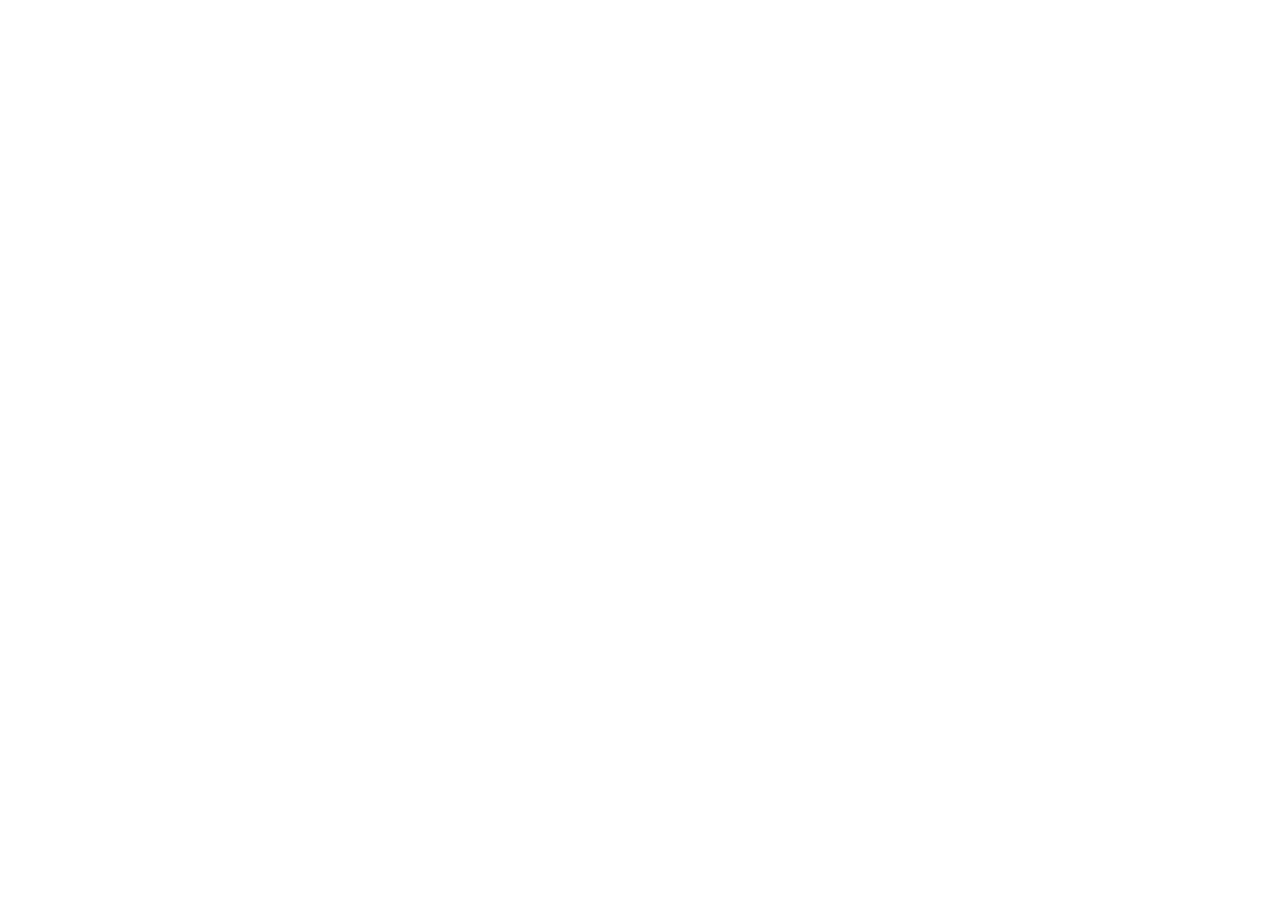
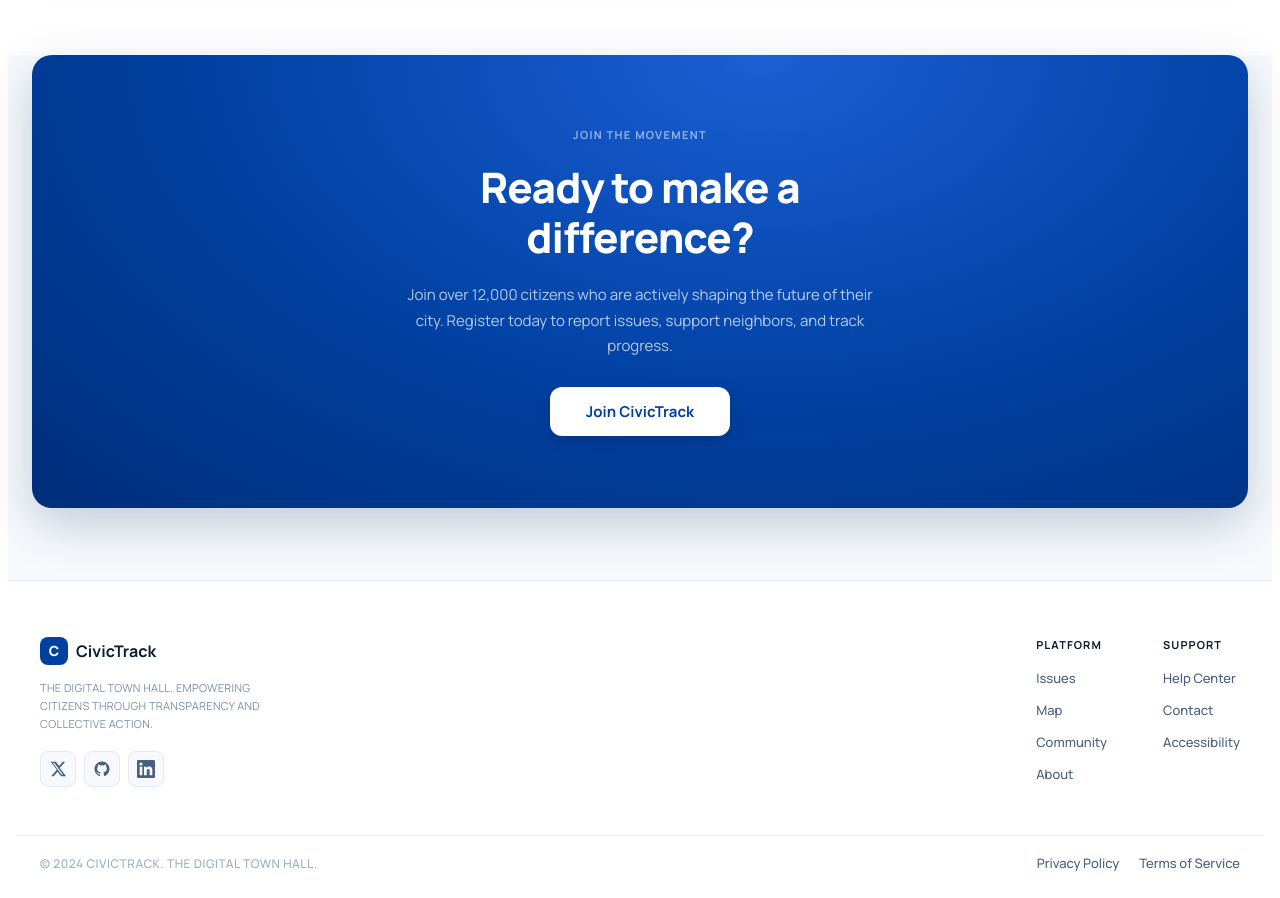
Before and after one commit to Krishna-Acharya-Dev/civic-track, a React (Vite) app in the folder client/: page / in a window 1280 px wide. Shown: the part 720-1618 px from the top of the page. Before the commit the page ends 800 px from the top, so only its background shows below. Built offline with nearby package versions, Linux system fonts and the light colour scheme.

Commit message:
CTA and Footer section

```diff
--- a/client/src/App.jsx
+++ b/client/src/App.jsx
@@ -1,11 +1,17 @@
 import Navbar from "./components/Navbar";
 import Hero from "./components/Hero";
+import Stats from "./components/Stats";
+import CTA from "./components/CTA";
+import Footer from "./components/Footer";
 
 function App() {
   return (
     <>
 <Navbar />
 <Hero />
+<Stats />
+<CTA />
+<Footer />
     </>
   );
 }
--- /dev/null
+++ b/client/src/components/CTA.jsx
@@ -0,0 +1,24 @@
+import styles from "./CTA.module.css";
+
+export default function CTA() {
+  return (
+    <section className={styles.cta}>
+      <div className={styles.inner}>
+        <p className={styles.eyebrow}>Join the Movement</p>
+
+        <h2 className={styles.heading}>
+          Ready to make a <br className={styles.br} />
+          difference?
+        </h2>
+
+        <p className={styles.description}>
+          Join over 12,000 citizens who are actively shaping the future of their
+          city. Register today to report issues, support neighbors, and track
+          progress.
+        </p>
+
+        <button className={styles.btn}>Join CivicTrack</button>
+      </div>
+    </section>
+  );
+}
--- /dev/null
+++ b/client/src/components/CTA.module.css
@@ -0,0 +1,119 @@
+@import url("https://fonts.googleapis.com/css2?family=Manrope:wght@200..800&display=swap");
+
+
+.cta {
+  padding: 0 24px 72px;
+  background-color: #f7f9fc;
+  font-family: "Manrope", sans-serif;
+}
+
+
+.inner {
+  max-width: 1200px;
+  margin: 0 auto;
+  background-color: #0040a1;
+
+
+  background-image: radial-gradient(
+    ellipse at 60% 0%,
+    #1a5fd4 0%,
+    #0040a1 55%,
+    #002e7a 100%
+  );
+
+  border-radius: 20px;
+  padding: 72px 32px;
+  display: flex;
+  flex-direction: column;
+  align-items: center;
+  text-align: center;
+  gap: 20px;
+
+
+  box-shadow: 0 16px 48px rgba(0, 40, 100, 0.22);
+}
+
+
+.eyebrow {
+  font-size: 11px;
+  font-weight: 700;
+  letter-spacing: 0.12em;
+  text-transform: uppercase;
+  color: rgba(255, 255, 255, 0.55);
+  margin: 0;
+}
+
+
+.heading {
+  font-size: clamp(28px, 4vw, 42px);
+  font-weight: 800;
+  color: #ffffff;
+  line-height: 1.2;
+  margin: 0;
+  letter-spacing: -0.02em;
+}
+
+
+.br {
+  display: block;
+}
+
+@media (max-width: 480px) {
+  .br {
+    display: none;
+  }
+}
+
+
+.description {
+  font-size: 15px;
+  font-weight: 400;
+  color: rgba(255, 255, 255, 0.72);
+  line-height: 1.7;
+  max-width: 480px;
+  margin: 0;
+}
+
+.btn {
+  font-family: "Manrope", sans-serif;
+  font-size: 15px;
+  font-weight: 700;
+  color: #0040a1;
+  background-color: #ffffff;
+  border: none;
+  padding: 14px 36px;
+  border-radius: 12px;
+  cursor: pointer;
+  margin-top: 8px;
+  transition: background-color 0.2s ease, transform 0.15s ease,
+    box-shadow 0.2s ease;
+  box-shadow: 0 4px 16px rgba(0, 0, 0, 0.15);
+}
+
+.btn:hover {
+  background-color: #e8f0ff;
+  transform: translateY(-2px);
+  box-shadow: 0 8px 24px rgba(0, 0, 0, 0.2);
+}
+
+.btn:active {
+  transform: translateY(0);
+  box-shadow: 0 4px 12px rgba(0, 0, 0, 0.12);
+}
+
+
+@media (max-width: 640px) {
+  .cta {
+    padding: 0 16px 56px;
+  }
+
+  .inner {
+    padding: 56px 24px;
+    border-radius: 16px;
+  }
+
+  .btn {
+    width: 100%;
+    padding: 14px 24px;
+  }
+}
--- /dev/null
+++ b/client/src/components/Footer.jsx
@@ -0,0 +1,106 @@
+import styles from "./Footer.module.css";
+
+const PLATFORM_LINKS = ["Issues", "Map", "Community", "About"];
+const SUPPORT_LINKS  = ["Help Center", "Contact", "Accessibility"];
+
+
+const SOCIAL_ICONS = [
+  {
+    label: "Twitter / X",
+    href: "#",
+    svg: (
+      <svg viewBox="0 0 24 24" fill="currentColor" width="18" height="18">
+        <path d="M18.244 2.25h3.308l-7.227 8.26 8.502 11.24H16.17l-4.714-6.231-5.401 6.231H2.748l7.73-8.835L2.25 2.25h6.988l4.26 5.632zm-1.161 17.52h1.833L7.084 4.126H5.117z" />
+      </svg>
+    ),
+  },
+  {
+    label: "GitHub",
+    href: "#",
+    svg: (
+      <svg viewBox="0 0 24 24" fill="currentColor" width="18" height="18">
+        <path d="M12 2C6.477 2 2 6.477 2 12c0 4.418 2.865 8.167 6.839 9.49.5.092.682-.217.682-.482 0-.237-.009-.868-.013-1.703-2.782.605-3.369-1.34-3.369-1.34-.454-1.154-1.11-1.462-1.11-1.462-.908-.62.069-.607.069-.607 1.003.07 1.531 1.03 1.531 1.03.892 1.529 2.341 1.087 2.91.831.092-.646.35-1.087.636-1.337-2.22-.253-4.555-1.11-4.555-4.943 0-1.091.39-1.984 1.03-2.683-.104-.253-.447-1.27.098-2.647 0 0 .84-.268 2.75 1.026A9.578 9.578 0 0 1 12 6.836a9.59 9.59 0 0 1 2.504.337c1.909-1.294 2.747-1.026 2.747-1.026.547 1.377.203 2.394.1 2.647.641.699 1.028 1.592 1.028 2.683 0 3.842-2.339 4.687-4.566 4.935.359.309.678.919.678 1.852 0 1.336-.012 2.415-.012 2.743 0 .267.18.578.688.48C19.138 20.163 22 16.418 22 12c0-5.523-4.477-10-10-10z" />
+      </svg>
+    ),
+  },
+  {
+    label: "LinkedIn",
+    href: "#",
+    svg: (
+      <svg viewBox="0 0 24 24" fill="currentColor" width="18" height="18">
+        <path d="M20.447 20.452h-3.554v-5.569c0-1.328-.027-3.037-1.852-3.037-1.853 0-2.136 1.445-2.136 2.939v5.667H9.351V9h3.414v1.561h.046c.477-.9 1.637-1.85 3.37-1.85 3.601 0 4.267 2.37 4.267 5.455v6.286zM5.337 7.433a2.062 2.062 0 0 1-2.063-2.065 2.064 2.064 0 1 1 2.063 2.065zm1.782 13.019H3.555V9h3.564v11.452zM22.225 0H1.771C.792 0 0 .774 0 1.729v20.542C0 23.227.792 24 1.771 24h20.451C23.2 24 24 23.227 24 22.271V1.729C24 .774 23.2 0 22.222 0h.003z" />
+      </svg>
+    ),
+  },
+];
+
+export default function Footer() {
+  return (
+    <footer className={styles.footer}>
+      <div className={styles.inner}>
+
+        {}
+        <div className={styles.brand}>
+          <a href="#" className={styles.logo}>
+            <div className={styles.logoIcon}>C</div>
+            <span className={styles.logoText}>CivicTrack</span>
+          </a>
+          <p className={styles.tagline}>
+            The digital town hall. Empowering citizens through transparency and
+            collective action.
+          </p>
+          {}
+          <div className={styles.socials}>
+            {SOCIAL_ICONS.map((s) => (
+              <a
+                key={s.label}
+                href={s.href}
+                className={styles.socialLink}
+                aria-label={s.label}
+              >
+                {s.svg}
+              </a>
+            ))}
+          </div>
+        </div>
+
+        {}
+        <div className={styles.links}>
+          <div className={styles.linkGroup}>
+            <h4 className={styles.groupTitle}>Platform</h4>
+            <ul className={styles.linkList}>
+              {PLATFORM_LINKS.map((l) => (
+                <li key={l}>
+                  <a href="#" className={styles.link}>{l}</a>
+                </li>
+              ))}
+            </ul>
+          </div>
+
+          <div className={styles.linkGroup}>
+            <h4 className={styles.groupTitle}>Support</h4>
+            <ul className={styles.linkList}>
+              {SUPPORT_LINKS.map((l) => (
+                <li key={l}>
+                  <a href="#" className={styles.link}>{l}</a>
+                </li>
+              ))}
+            </ul>
+          </div>
+        </div>
+
+      </div>
+
+      {}
+      <div className={styles.bottomBar}>
+        <p className={styles.copyright}>
+          © 2024 CivicTrack. The Digital Town Hall.
+        </p>
+        <div className={styles.bottomLinks}>
+          <a href="#" className={styles.link}>Privacy Policy</a>
+          <a href="#" className={styles.link}>Terms of Service</a>
+        </div>
+      </div>
+    </footer>
+  );
+}
--- /dev/null
+++ b/client/src/components/Footer.module.css
@@ -0,0 +1,196 @@
+@import url("https://fonts.googleapis.com/css2?family=Manrope:wght@200..800&display=swap");
+
+
+.footer {
+  background-color: #ffffff;
+  border-top: 1px solid #e2eaf4;
+  font-family: "Manrope", sans-serif;
+}
+
+
+.inner {
+  max-width: 1200px;
+  margin: 0 auto;
+  padding: 56px 24px 48px;
+  display: flex;
+  align-items: flex-start;
+  justify-content: space-between;
+  gap: 48px;
+}
+
+
+.brand {
+  display: flex;
+  flex-direction: column;
+  gap: 14px;
+  max-width: 260px;
+}
+
+
+.logo {
+  display: flex;
+  align-items: center;
+  gap: 8px;
+  text-decoration: none;
+  width: fit-content;
+}
+
+.logoIcon {
+  width: 28px;
+  height: 28px;
+  background-color: #0040a1;
+  border-radius: 8px;
+  display: flex;
+  align-items: center;
+  justify-content: center;
+  color: #ffffff;
+  font-size: 14px;
+  font-weight: 800;
+  flex-shrink: 0;
+}
+
+.logoText {
+  font-size: 16px;
+  font-weight: 700;
+  color: #0b1c30;
+}
+
+
+.tagline {
+  font-size: 13px;
+  font-weight: 400;
+  color: #7a90aa;
+  line-height: 1.65;
+  margin: 0;
+  text-transform: uppercase;
+  letter-spacing: 0.03em;
+  font-size: 11px;
+}
+
+
+.socials {
+  display: flex;
+  align-items: center;
+  gap: 8px;
+  margin-top: 4px;
+}
+
+.socialLink {
+  width: 34px;
+  height: 34px;
+  border-radius: 8px;
+  border: 1px solid #e2eaf4;
+  background-color: #f7f9fc;
+  color: #4a6080;
+  display: flex;
+  align-items: center;
+  justify-content: center;
+  text-decoration: none;
+  transition: background-color 0.2s ease, color 0.2s ease,
+    border-color 0.2s ease;
+}
+
+.socialLink:hover {
+  background-color: #eff4ff;
+  color: #0040a1;
+  border-color: #b8d0f8;
+}
+
+
+.links {
+  display: flex;
+  gap: 56px;
+}
+
+.linkGroup {
+  display: flex;
+  flex-direction: column;
+  gap: 14px;
+}
+
+.groupTitle {
+  font-size: 11px;
+  font-weight: 700;
+  letter-spacing: 0.1em;
+  text-transform: uppercase;
+  color: #0b1c30;
+  margin: 0;
+}
+
+.linkList {
+  list-style: none;
+  margin: 0;
+  padding: 0;
+  display: flex;
+  flex-direction: column;
+  gap: 10px;
+}
+
+
+.link {
+  font-size: 13px;
+  font-weight: 500;
+  color: #4a6080;
+  text-decoration: none;
+  transition: color 0.2s ease;
+}
+
+.link:hover {
+  color: #0040a1;
+}
+
+
+.bottomBar {
+  max-width: 1200px;
+  margin: 0 auto;
+  padding: 18px 24px;
+  border-top: 1px solid #e2eaf4;
+  display: flex;
+  align-items: center;
+  justify-content: space-between;
+  gap: 16px;
+  flex-wrap: wrap;
+}
+
+.copyright {
+  font-size: 12px;
+  font-weight: 500;
+  color: #9ab0c4;
+  margin: 0;
+  text-transform: uppercase;
+  letter-spacing: 0.04em;
+}
+
+.bottomLinks {
+  display: flex;
+  gap: 20px;
+}
+
+
+@media (max-width: 720px) {
+  .inner {
+    flex-direction: column;
+    gap: 40px;
+    padding-bottom: 36px;
+  }
+
+  .brand {
+    max-width: 100%;
+  }
+}
+
+@media (max-width: 420px) {
+  .footer {
+    padding-bottom: 8px;
+  }
+
+  .links {
+    gap: 36px;
+  }
+
+  .bottomBar {
+    flex-direction: column;
+    align-items: flex-start;
+    gap: 10px;
+  }
+}
```
